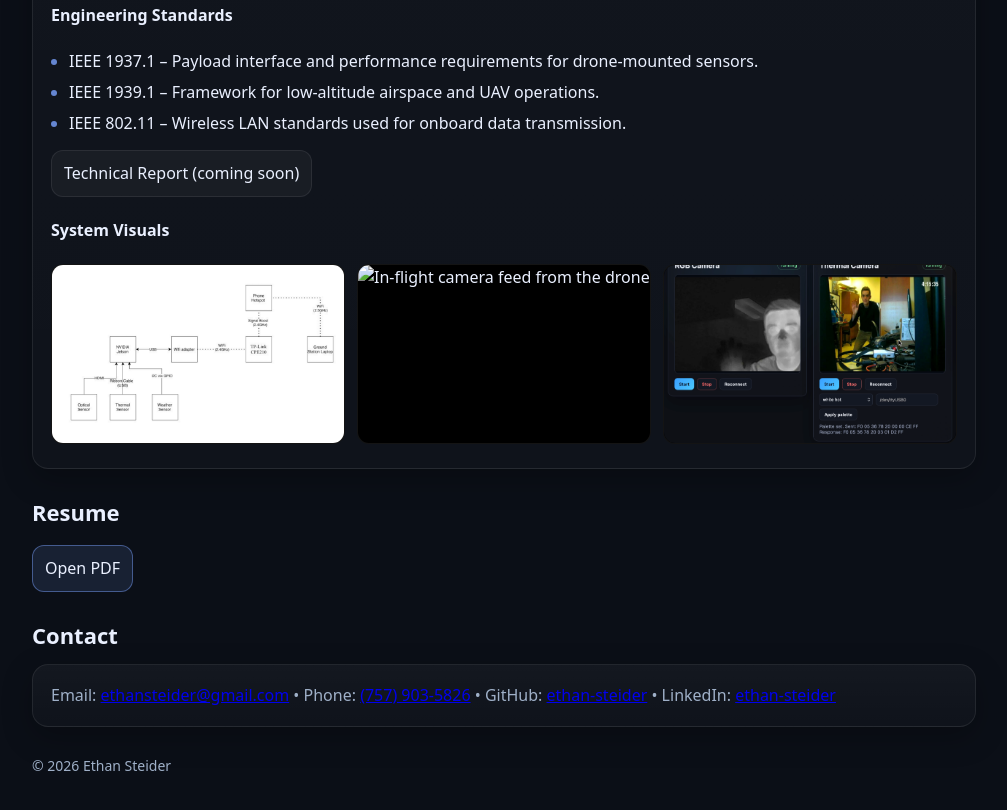
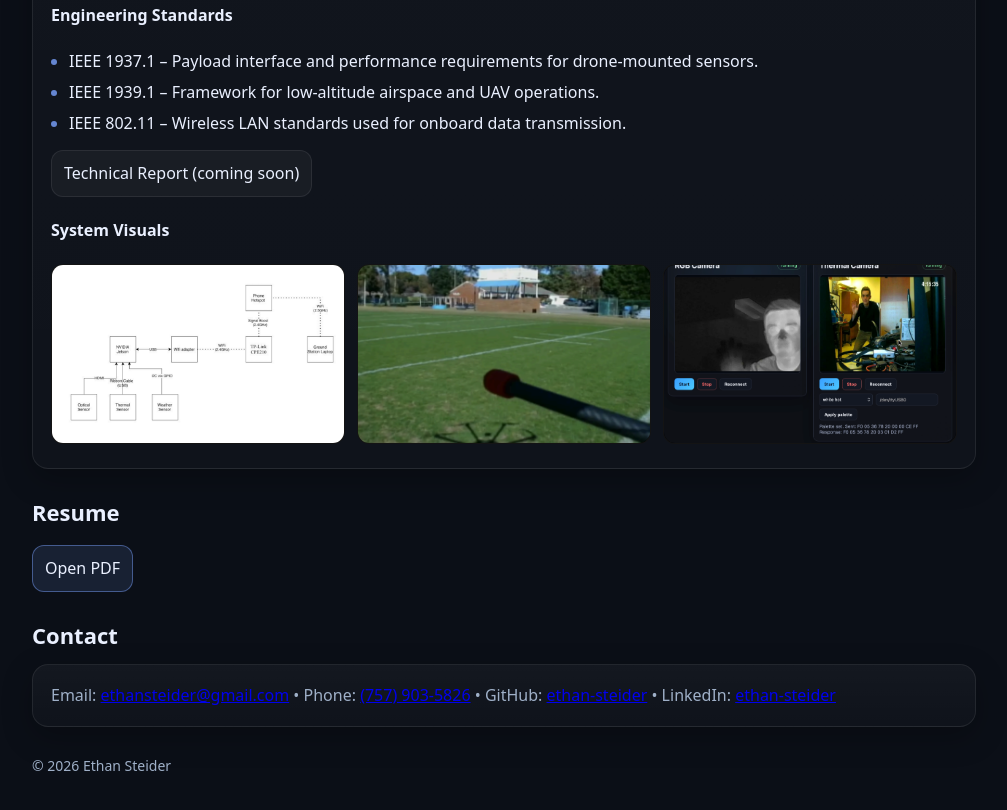
Before and after one commit to ethan-steider/Engineering_Portfolio, a plain HTML site: page index.html in a window 1280 px wide. Shown: the part 1311-2121 px from the top of the page, without its empty margins (136-1143 px from the left). Drawn offline with Linux system fonts and the light colour scheme.

Commit message:
fixe embedded image name

```diff
--- a/index.html
+++ b/index.html
@@ -108,7 +108,7 @@ operated individually or simultaneously, enabling flexible data collection for f
     <div class="gallery">
       <img src="assets/sensing_comm_diagram.png"
            alt="Sensing and communications hardware block diagram">
-      <img src="assets/in_flight_video_thumbnail.jpg"
+      <img src="assets/in_flight_video_thumbnail.png"
            alt="In-flight camera feed from the drone">
       <img src="assets/ground_station_view.png"
            alt="Ground station user interface showing live camera feeds">
```
